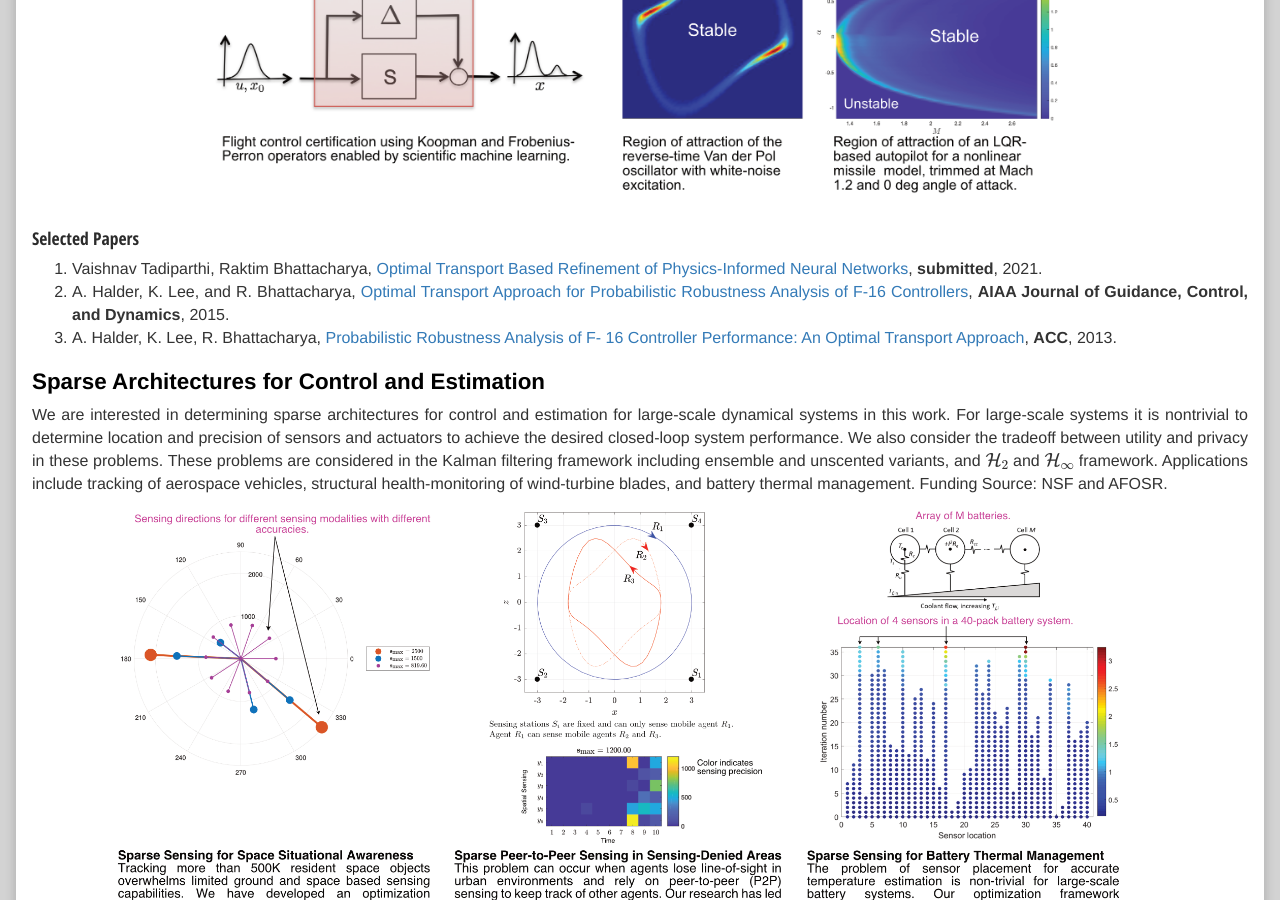
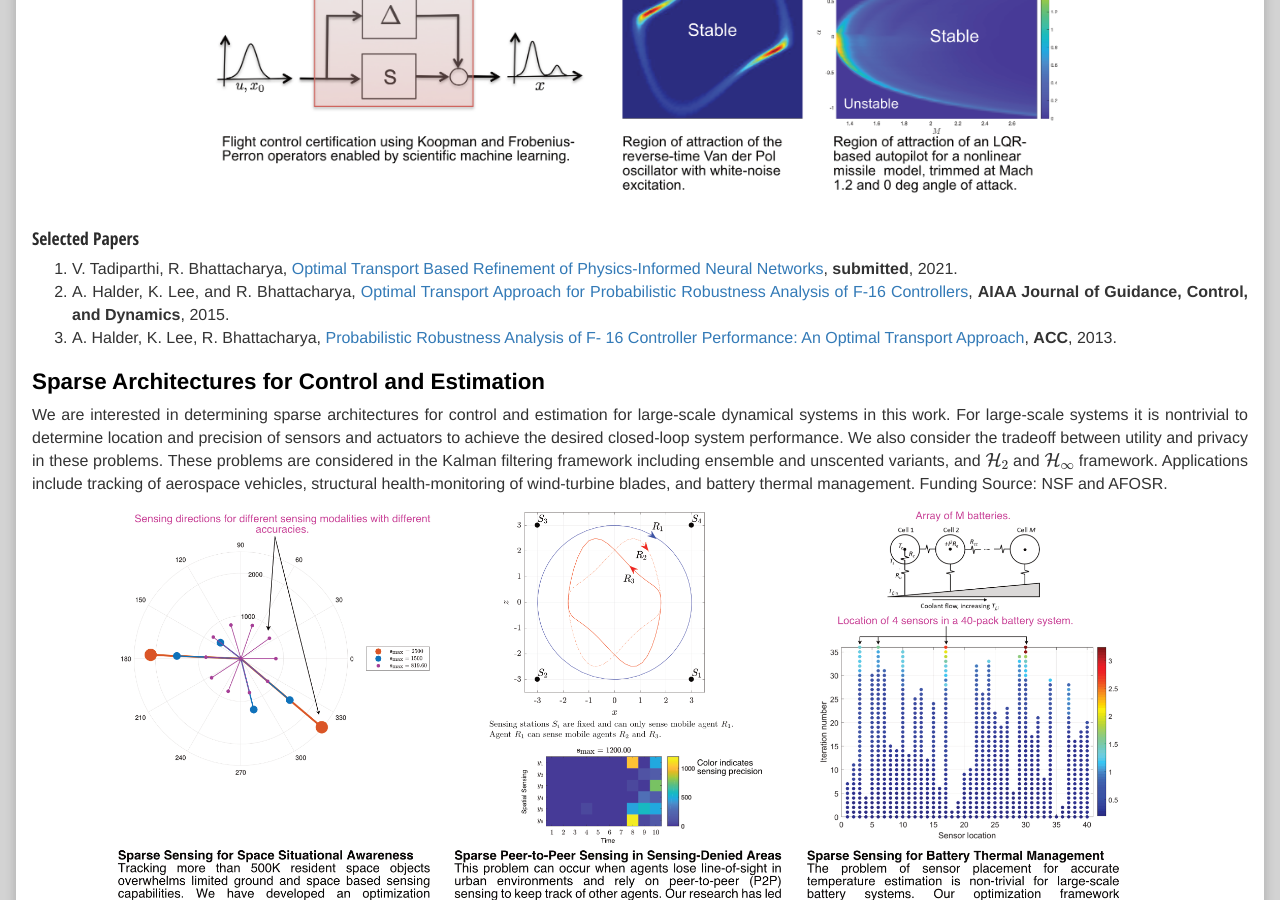
Before and after one commit to isrlab/isrlab.github.io, a Jekyll site: the page built from index.md, in a window 1280 px wide and 900 px high, scrolled down 633 px. Built offline with Jekyll 4.4.1, drawn with Linux system fonts in a browser that asks for light colours; nearby versions of some CDN libraries.

Commit message:
Update index.md

```diff
--- a/index.md
+++ b/index.md
@@ -13,7 +13,7 @@ We expect Urban Air Mobility to rely more on autonomy than any other transportat
 <img class="mySlides" src="assets/images/sciml_vnv.png" style="display:block; margin:auto; width:100%;max-width:860px">
 
 ### Selected Papers
-1. Vaishnav Tadiparthi, Raktim Bhattacharya, [Optimal Transport Based Refinement of Physics-Informed Neural Networks](https://arxiv.org/pdf/2105.12307.pdf), **submitted**, 2021.
+1. V. Tadiparthi, R. Bhattacharya, [Optimal Transport Based Refinement of Physics-Informed Neural Networks](https://arxiv.org/pdf/2105.12307.pdf), **submitted**, 2021.
 1. A. Halder, K. Lee, and R. Bhattacharya, [Optimal Transport Approach for Probabilistic Robustness Analysis of F-16 Controllers](https://arc.aiaa.org/doi/10.2514/1.G000386), **AIAA Journal of Guidance, Control, and Dynamics**, 2015.
 1. A. Halder, K. Lee, R. Bhattacharya, [Probabilistic Robustness Analysis of F- 16 Controller Performance: An Optimal Transport Approach](http://arxiv.org/pdf/1402.0147.pdf), **ACC**, 2013.
 
```
